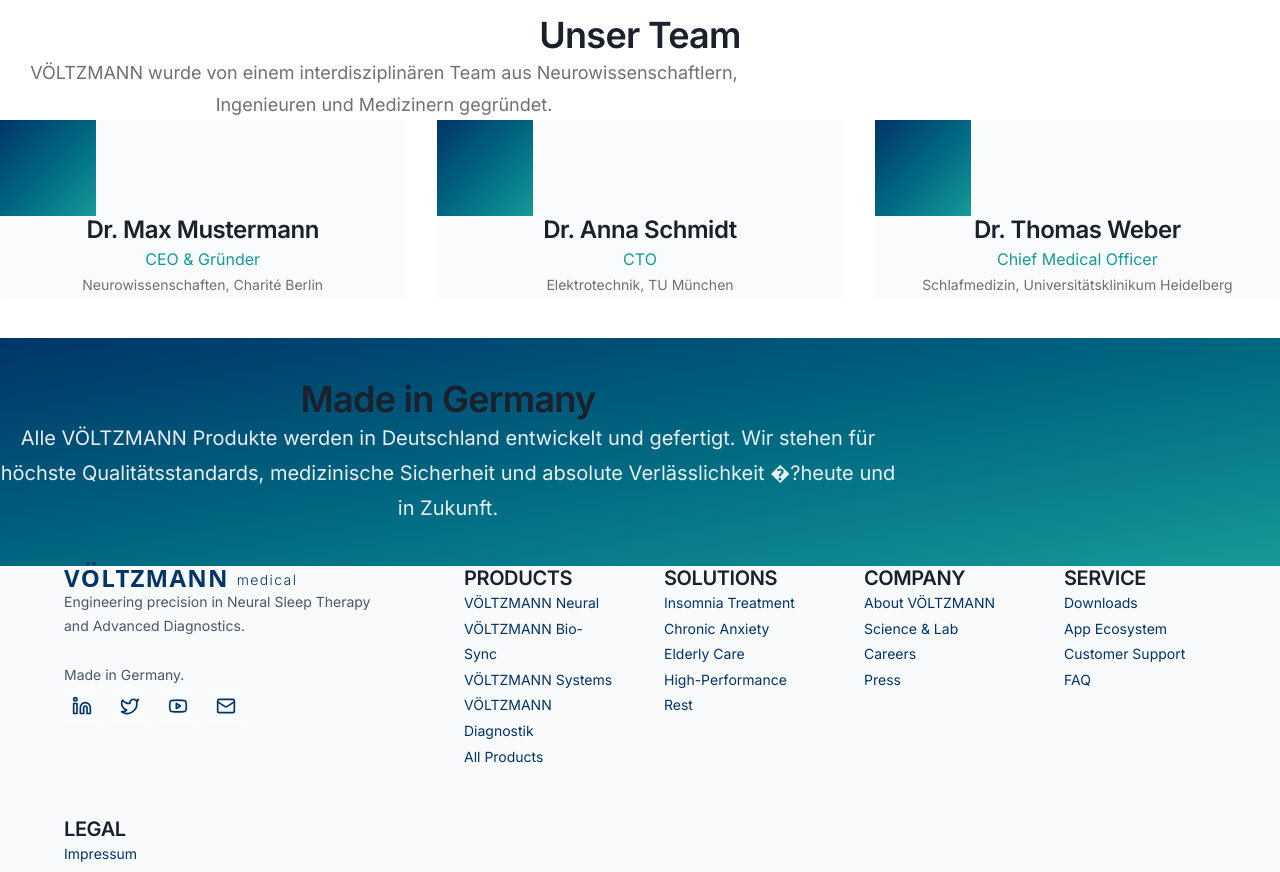
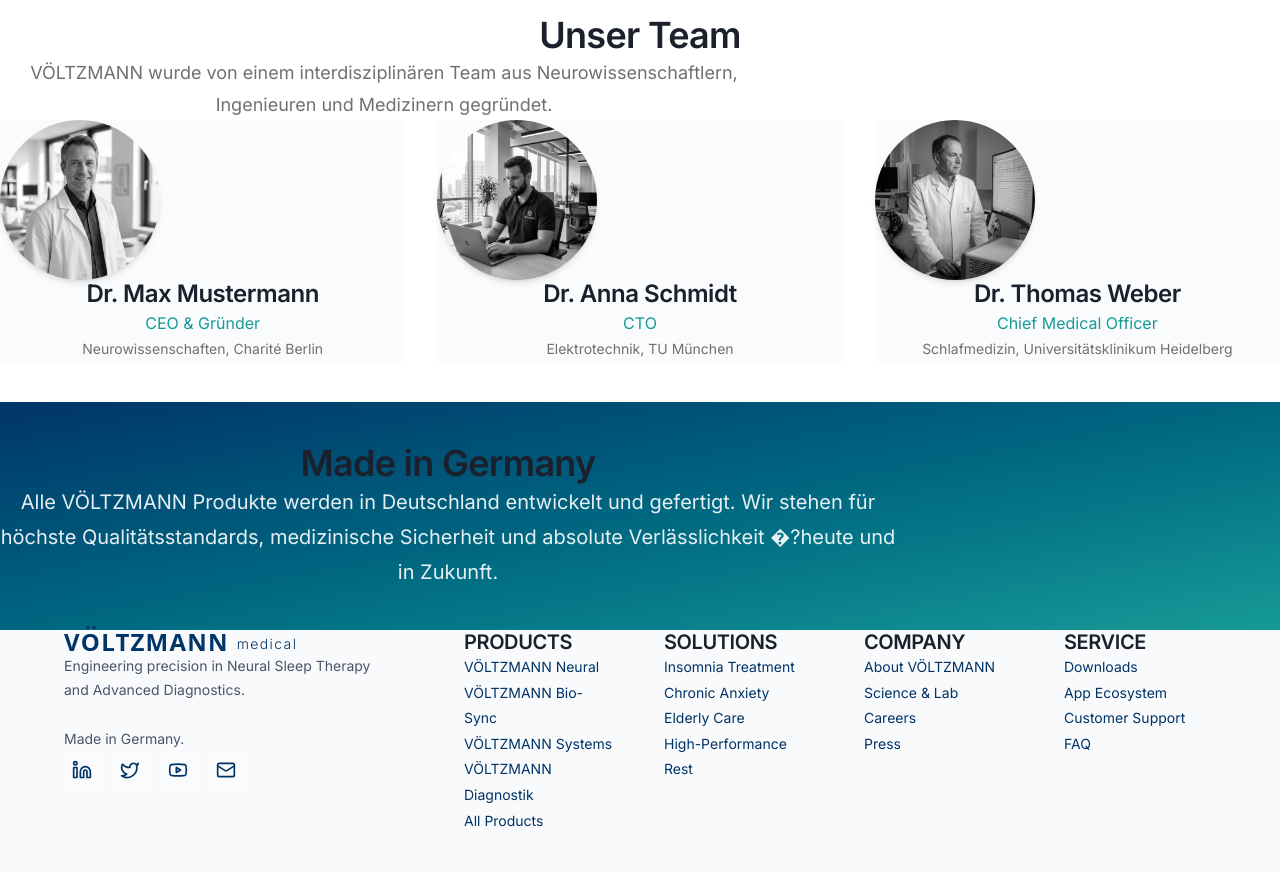
Before and after one commit to sungbada123-web/voltzmann, a Next.js app: page /about in a window 1280 px wide. Shown: the part 940-1812 px from the top of the page. Built offline with nearby package versions, Linux system fonts and the light colour scheme.

Commit message:
feat: real team images and border removal

```diff
--- a/app/about/page.tsx
+++ b/app/about/page.tsx
@@ -2,6 +2,7 @@
 
 import { motion } from 'framer-motion';
 import { Target, Users, Lightbulb, Shield } from 'lucide-react';
+import Image from 'next/image';
 
 export default function AboutPage() {
     const values = [
@@ -133,20 +134,30 @@ export default function AboutPage() {
                                 name: 'Dr. Max Mustermann',
                                 role: 'CEO & Gründer',
                                 background: 'Neurowissenschaften, Charité Berlin',
+                                image: '/images/voeltzmann_staff_portrait_v2.png'
                             },
                             {
                                 name: 'Dr. Anna Schmidt',
                                 role: 'CTO',
                                 background: 'Elektrotechnik, TU München',
+                                image: '/images/voeltzmann_staff_engineer_office.png'
                             },
                             {
                                 name: 'Dr. Thomas Weber',
                                 role: 'Chief Medical Officer',
                                 background: 'Schlafmedizin, Universitätsklinikum Heidelberg',
+                                image: '/images/voeltzmann_staff_clinical.png'
                             },
                         ].map((member, index) => (
-                            <div key={index} className="bg-[#F9FBFD] p-8 text-center hover:shadow-lg transition-all rounded-sm">
-                                <div className="w-24 h-24 bg-gradient-to-br from-[#003568] to-[#179A97] mx-auto mb-6 rounded-none"></div>
+                            <div key={index} className="bg-[#F9FBFD] p-8 text-center hover:shadow-xl transition-all rounded-sm group">
+                                <div className="relative w-40 h-40 mx-auto mb-6 rounded-full overflow-hidden shadow-md grayscale group-hover:grayscale-0 transition-all duration-500">
+                                    <Image
+                                        src={member.image}
+                                        alt={member.name}
+                                        fill
+                                        className="object-cover"
+                                    />
+                                </div>
                                 <h3 className="text-xl font-medium text-[#555555] mb-4">
                                     {member.name}
                                 </h3>
```
